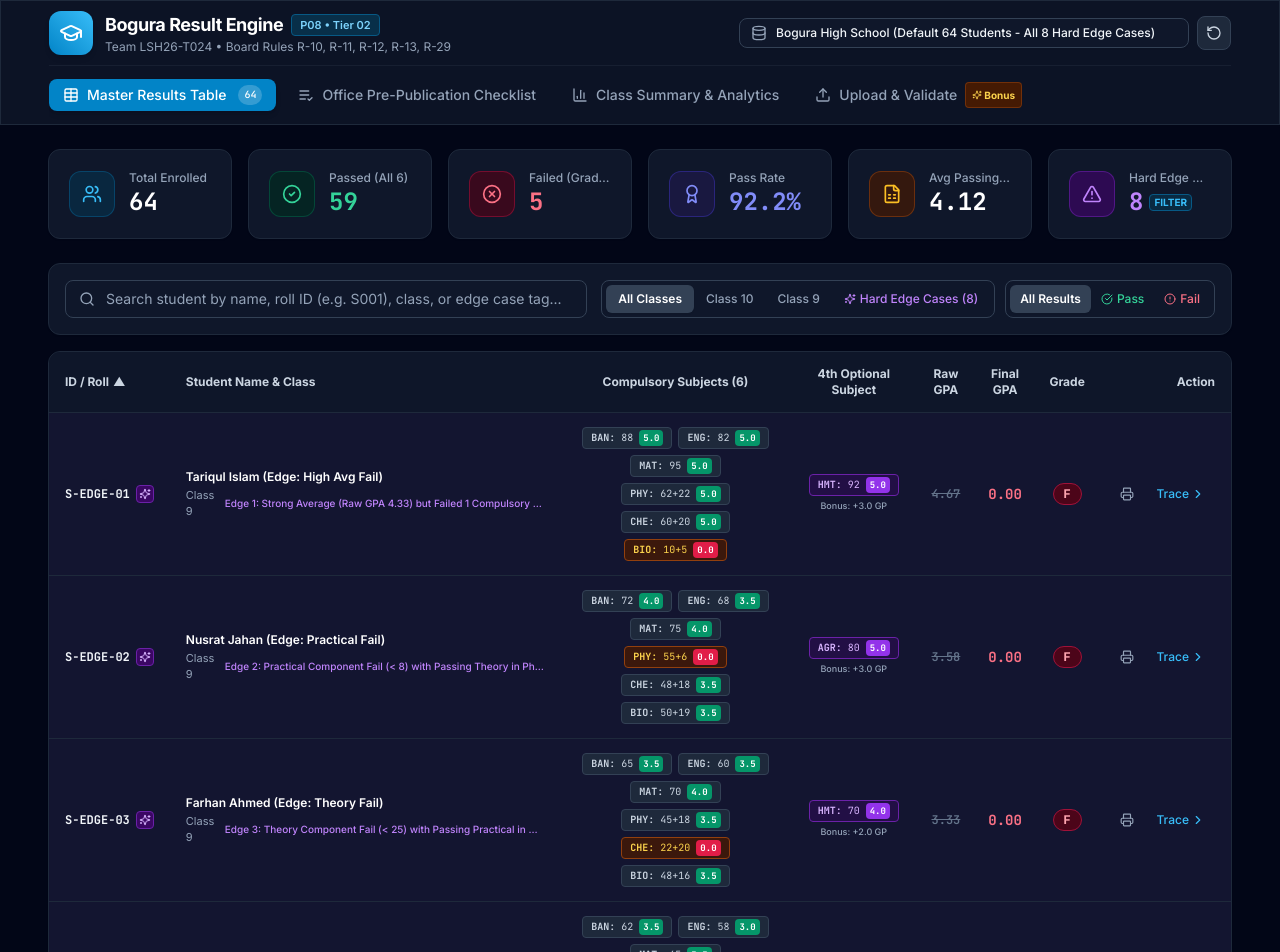
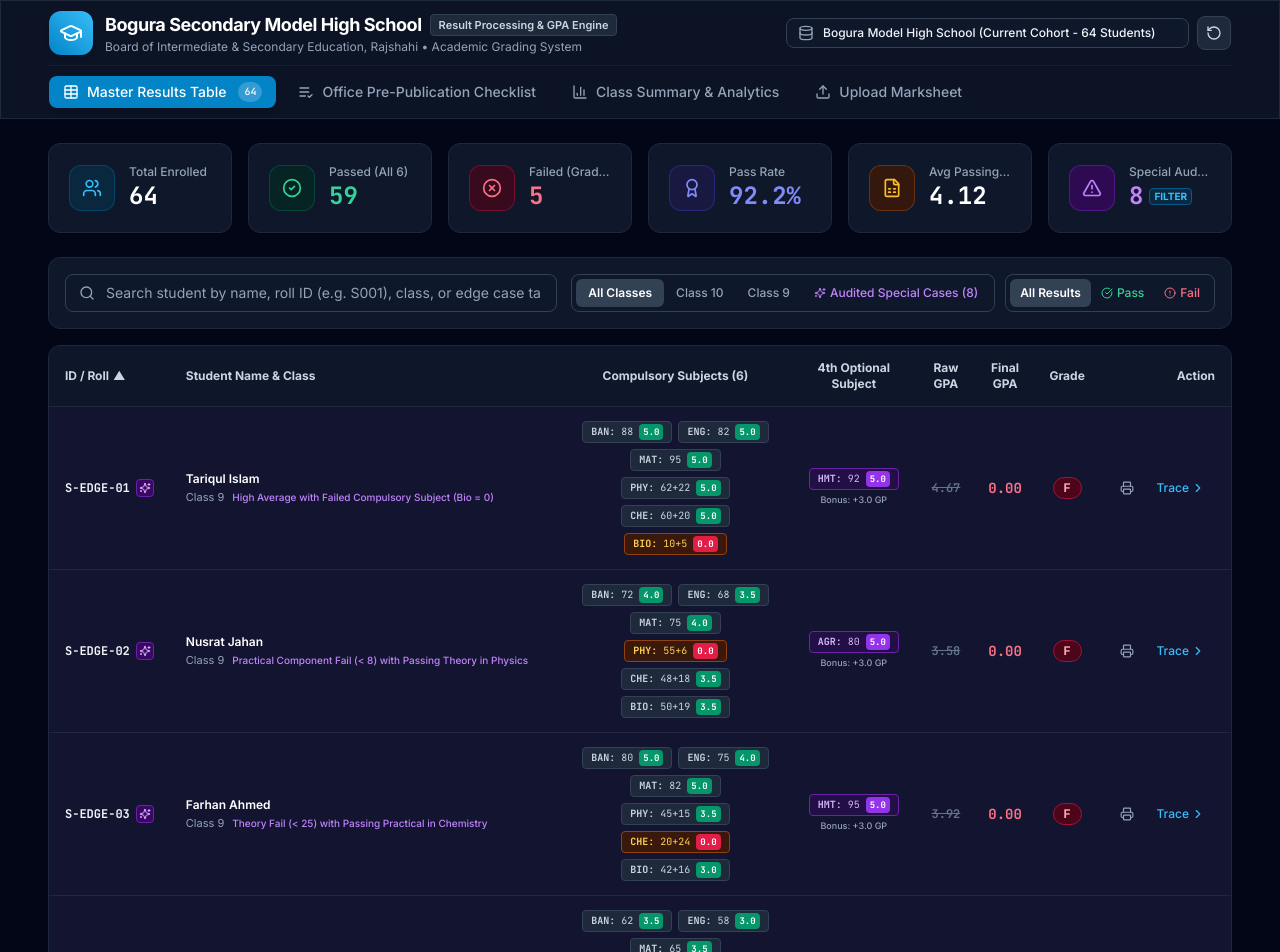
Before and after one commit to al-shaimon/lsh26-t024-p08, a React (Vite) app: page / in a window 1280 px wide. Shown: the top 952 px of the page. Built offline with nearby package versions, Linux system fonts and the light colour scheme.

Commit message:
feat: implement primary application shell, result processing engine integration, and data fixture management

```diff
--- a/src/App.tsx
+++ b/src/App.tsx
@@ -125,10 +125,10 @@ export const App: React.FC = () => {
       <footer className="border-t border-slate-800 py-6 text-center text-xs text-slate-400 no-print mt-auto">
         <div className="w-full px-4 sm:px-6 lg:px-8 xl:px-12 flex flex-col sm:flex-row items-center justify-between gap-2">
           <p>
-            Bogura Secondary School Result Processing Engine • Problem P08 (Tier 02 - Hard 7.5 pts)
+            © 2026 Bogura Secondary Model High School • Academic Examination &amp; Result Processing System
           </p>
-          <p className="font-mono text-[11px] text-slate-500">
-            Team: <span className="font-bold text-slate-300">LSH26-T024</span> • Event Start Code: <span className="font-bold text-slate-300">LSH26-8490-C900</span>
+          <p className="text-[11px] text-slate-500">
+            Board of Intermediate &amp; Secondary Education, Rajshahi
           </p>
         </div>
       </footer>
--- a/src/components/Navbar.tsx
+++ b/src/components/Navbar.tsx
@@ -42,14 +42,14 @@ export const Navbar: React.FC<NavbarProps> = ({
             <div className="truncate">
               <div className="flex items-center gap-2">
                 <span className="font-bold text-base sm:text-lg tracking-tight text-white">
-                  Bogura Result Engine
+                  Bogura Secondary Model High School
                 </span>
-                <span className="inline-flex items-center px-2 py-0.5 rounded text-[11px] font-semibold bg-brand-950 text-brand-300 border border-brand-800 shrink-0">
-                  P08 • Tier 02
+                <span className="inline-flex items-center px-2 py-0.5 rounded text-[11px] font-semibold bg-slate-800 text-slate-300 border border-slate-700 shrink-0">
+                  Result Processing &amp; GPA Engine
                 </span>
               </div>
               <p className="text-xs text-slate-400 hidden sm:block truncate">
-                Team LSH26-T024 • Board Rules R-10, R-11, R-12, R-13, R-29
+                Board of Intermediate &amp; Secondary Education, Rajshahi • Academic Grading System
               </p>
             </div>
           </div>
@@ -74,7 +74,7 @@ export const Navbar: React.FC<NavbarProps> = ({
             <button
               onClick={onReset}
               title="Reset to Initial Data"
-              className="p-2 text-slate-300 hover:text-brand-400 bg-slate-800 hover:bg-brand-950/50 rounded-lg border border-slate-700 transition shrink-0"
+              className="p-2 text-slate-300 hover:text-brand-400 bg-slate-800 hover:bg-brand-950/50 rounded-lg border border-slate-700 transition shrink-0 cursor-pointer"
             >
               <RotateCcw className="w-4 h-4" />
             </button>
@@ -85,7 +85,7 @@ export const Navbar: React.FC<NavbarProps> = ({
         <div className="flex items-center gap-1.5 sm:gap-2 border-t border-slate-800/60 overflow-x-auto py-2.5 no-scrollbar">
           <button
             onClick={() => setActiveTab('results')}
-            className={`flex items-center gap-2 px-3.5 py-1.5 rounded-lg text-xs sm:text-sm font-medium whitespace-nowrap transition ${
+            className={`flex items-center gap-2 px-3.5 py-1.5 rounded-lg text-xs sm:text-sm font-medium whitespace-nowrap transition cursor-pointer ${
               activeTab === 'results'
                 ? 'bg-brand-600 text-white shadow-md'
                 : 'text-slate-400 hover:text-white hover:bg-slate-800'
@@ -100,7 +100,7 @@ export const Navbar: React.FC<NavbarProps> = ({
 
           <button
             onClick={() => setActiveTab('checklist')}
-            className={`flex items-center gap-2 px-3.5 py-1.5 rounded-lg text-xs sm:text-sm font-medium whitespace-nowrap transition ${
+            className={`flex items-center gap-2 px-3.5 py-1.5 rounded-lg text-xs sm:text-sm font-medium whitespace-nowrap transition cursor-pointer ${
               activeTab === 'checklist'
                 ? 'bg-brand-600 text-white shadow-md'
                 : 'text-slate-400 hover:text-white hover:bg-slate-800'
@@ -112,7 +112,7 @@ export const Navbar: React.FC<NavbarProps> = ({
 
           <button
             onClick={() => setActiveTab('analytics')}
-            className={`flex items-center gap-2 px-3.5 py-1.5 rounded-lg text-xs sm:text-sm font-medium whitespace-nowrap transition ${
+            className={`flex items-center gap-2 px-3.5 py-1.5 rounded-lg text-xs sm:text-sm font-medium whitespace-nowrap transition cursor-pointer ${
               activeTab === 'analytics'
                 ? 'bg-brand-600 text-white shadow-md'
                 : 'text-slate-400 hover:text-white hover:bg-slate-800'
@@ -124,17 +124,14 @@ export const Navbar: React.FC<NavbarProps> = ({
 
           <button
             onClick={() => setActiveTab('upload')}
-            className={`flex items-center gap-2 px-3.5 py-1.5 rounded-lg text-xs sm:text-sm font-medium whitespace-nowrap transition ${
+            className={`flex items-center gap-2 px-3.5 py-1.5 rounded-lg text-xs sm:text-sm font-medium whitespace-nowrap transition cursor-pointer ${
               activeTab === 'upload'
                 ? 'bg-brand-600 text-white shadow-md'
                 : 'text-slate-400 hover:text-white hover:bg-slate-800'
             }`}
           >
             <Upload className="w-4 h-4" />
-            <span>Upload &amp; Validate</span>
-            <span className="px-1.5 py-0.5 rounded text-[10px] bg-amber-950 text-amber-300 font-bold flex items-center gap-0.5 border border-amber-800/60">
-              <Sparkles className="w-2.5 h-2.5" /> Bonus
-            </span>
+            <span>Upload Marksheet</span>
           </button>
         </div>
       </div>
--- a/src/components/ResultsTable.tsx
+++ b/src/components/ResultsTable.tsx
@@ -153,14 +153,14 @@ export const ResultsTable: React.FC<ResultsTableProps> = ({
             ))}
             <button
               onClick={() => setSelectedClassFilter('edge')}
-              className={`px-3 py-1.5 rounded-md transition flex items-center gap-1 whitespace-nowrap ${
+              className={`px-3 py-1.5 rounded-md transition flex items-center gap-1 whitespace-nowrap cursor-pointer ${
                 selectedClassFilter === 'edge'
                   ? 'bg-purple-600 text-white shadow-sm font-semibold'
                   : 'text-purple-400 hover:text-purple-300'
               }`}
             >
               <Sparkles className="w-3 h-3" />
-              <span>Hard Edge Cases (8)</span>
+              <span>Audited Special Cases (8)</span>
             </button>
           </div>
 
--- a/src/components/StatsOverview.tsx
+++ b/src/components/StatsOverview.tsx
@@ -89,7 +89,7 @@ export const StatsOverview: React.FC<StatsOverviewProps> = ({
         </div>
       </div>
 
-      {/* Hard Edge Cases / Flagged */}
+      {/* Audited Special Cases */}
       <div
         onClick={onFilterEdgeCases}
         className={`glass-card p-4 sm:p-5 flex items-center gap-3.5 cursor-pointer transition ${
@@ -103,7 +103,7 @@ export const StatsOverview: React.FC<StatsOverviewProps> = ({
         </div>
         <div className="min-w-0">
           <p className="text-xs font-medium text-slate-400 truncate">
-            {edgeCount > 0 ? 'Hard Edge Cases' : 'Office Flags'}
+            {edgeCount > 0 ? 'Special Audit Cases' : 'Office Checklist Flags'}
           </p>
           <div className="flex items-center gap-1.5">
             <p className="text-xl sm:text-2xl font-bold text-purple-400 font-mono">
--- a/src/data/defaultDataset.ts
+++ b/src/data/defaultDataset.ts
@@ -24,10 +24,10 @@ export const DEFAULT_STUDENTS: StudentRaw[] = [
   // ==========================================
   {
     id: "S-EDGE-01",
-    name: "Tariqul Islam (Edge: High Avg Fail)",
+    name: "Tariqul Islam",
     class: "Class 9",
     optional: "HMT",
-    edgeCaseTag: "Edge 1: Strong Average (Raw GPA 4.33) but Failed 1 Compulsory Subject (Bio = 0) -> Overall Result F (GPA 0.00)",
+    edgeCaseTag: "High Average with Failed Compulsory Subject (Bio = 0)",
     marks: {
       BAN: 88,
       ENG: 82,
@@ -40,15 +40,15 @@ export const DEFAULT_STUDENTS: StudentRaw[] = [
   },
   {
     id: "S-EDGE-02",
-    name: "Nusrat Jahan (Edge: Practical Fail)",
+    name: "Nusrat Jahan",
     class: "Class 9",
     optional: "AGR",
-    edgeCaseTag: "Edge 2: Practical Component Fail (< 8) with Passing Theory in Physics (Theory 55/75, Practical 6/25) -> Subject GP 0.0",
+    edgeCaseTag: "Practical Component Fail (< 8) with Passing Theory in Physics",
     marks: {
       BAN: 72,
       ENG: 68,
       MAT: 75,
-      PHY: { theory: 55, practical: 6 }, // Practical < 8 -> R-11 Fail! Total 61 ignored
+      PHY: { theory: 55, practical: 6 }, // Practical < 8 -> Fail! Total 61 ignored
       CHE: { theory: 48, practical: 18 }, // Total 66 (3.5)
       BIO: { theory: 50, practical: 19 }, // Total 69 (3.5)
       AGR: { theory: 60, practical: 20 }, // Total 80 (5.0) -> Bonus +3.0
@@ -56,26 +56,26 @@ export const DEFAULT_STUDENTS: StudentRaw[] = [
   },
   {
     id: "S-EDGE-03",
-    name: "Farhan Ahmed (Edge: Theory Fail)",
+    name: "Farhan Ahmed",
     class: "Class 9",
     optional: "HMT",
-    edgeCaseTag: "Edge 3: Theory Component Fail (< 25) with Passing Practical in Chemistry (Theory 22/75, Practical 20/25) -> Subject GP 0.0",
+    edgeCaseTag: "Theory Fail (< 25) with Passing Practical in Chemistry",
     marks: {
-      BAN: 65,
-      ENG: 60,
-      MAT: 70,
-      PHY: { theory: 45, practical: 18 }, // Total 63 (3.5)
-      CHE: { theory: 22, practical: 20 }, // Theory < 25 -> R-11 Fail! Total 42 ignored
-      BIO: { theory: 48, practical: 16 }, // Total 64 (3.5)
-      HMT: { theory: 52, practical: 18 }, // Total 70 (4.0) -> Bonus +2.0
+      BAN: 80,
+      ENG: 75,
+      MAT: 82,
+      PHY: { theory: 45, practical: 15 }, // Total 60 (3.5)
+      CHE: { theory: 20, practical: 24 }, // Theory < 25 -> Fail! Total 44 ignored
+      BIO: { theory: 42, practical: 16 }, // Total 58 (3.0)
+      HMT: { theory: 70, practical: 25 }, // Total 95 (5.0) -> Bonus +3.0
     },
   },
   {
     id: "S-EDGE-04",
-    name: "Sabrina Akter (Edge: Optional <= 2.0)",
+    name: "Sabrina Akter",
     class: "Class 9",
     optional: "AGR",
-    edgeCaseTag: "Edge 4: Optional 4th Subject GP <= 2.0 (GP 2.00) -> Adds 0.00 Bonus Points (Flagged on Checking List)",
+    edgeCaseTag: "4th Optional Subject GP <= 2.0 (GP 2.00) -> Adds 0 Bonus GP",
     marks: {
       BAN: 62,
       ENG: 58,
@@ -83,15 +83,15 @@ export const DEFAULT_STUDENTS: StudentRaw[] = [
       PHY: { theory: 40, practical: 15 }, // Total 55 (3.0)
       CHE: { theory: 42, practical: 16 }, // Total 58 (3.0)
       BIO: { theory: 38, practical: 14 }, // Total 52 (3.0)
-      AGR: { theory: 30, practical: 12 }, // Total 42 (2.0) -> Bonus max(0, 2-2) = 0.00
+      AGR: { theory: 30, practical: 12 }, // Total 42 (2.0) -> Bonus: max(0, 2-2) = 0.0
     },
   },
   {
     id: "S-EDGE-05",
-    name: "Mahmud Hasan (Edge: Optional Absent)",
+    name: "Mahmud Hasan",
     class: "Class 10",
     optional: "HMT",
-    edgeCaseTag: "Edge 5: Absent ('AB') in Optional Subject -> Contributes 0.00 Bonus (Flagged on Checking List)",
+    edgeCaseTag: "Absent ('AB') in Optional Subject -> Contributes 0 Bonus",
     marks: {
       BAN: 78,
       ENG: 74,
@@ -99,39 +99,39 @@ export const DEFAULT_STUDENTS: StudentRaw[] = [
       PHY: { theory: 50, practical: 20 }, // Total 70 (4.0)
       CHE: { theory: 52, practical: 18 }, // Total 70 (4.0)
       BIO: { theory: 54, practical: 20 }, // Total 74 (4.0)
-      HMT: "AB",                          // Absent in 4th subject -> GP 0, Bonus 0
+      HMT: "AB",                          // Absent in optional -> 0 bonus
     },
   },
   {
     id: "S-EDGE-06",
-    name: "Sadia Rahman (Edge: Compulsory Absent)",
+    name: "Sadia Afrin",
     class: "Class 10",
     optional: "AGR",
-    edgeCaseTag: "Edge 6: Absent ('AB') in Compulsory Subject (Mathematics) -> Subject GP 0.0, Overall Result F",
+    edgeCaseTag: "Absent ('AB') in Compulsory Subject (English) -> Result Cancelled (F)",
     marks: {
       BAN: 85,
-      ENG: 80,
-      MAT: "AB",                          // Absent in Compulsory -> GP 0, Overall F
-      PHY: { theory: 58, practical: 22 }, // Total 80 (5.0)
-      CHE: { theory: 55, practical: 21 }, // Total 76 (4.0)
-      BIO: { theory: 60, practical: 22 }, // Total 82 (5.0)
-      AGR: { theory: 62, practical: 21 }, // Total 83 (5.0) -> Bonus +3.0
+      ENG: "AB",                          // Absent in compulsory -> Result F
+      MAT: 90,
+      PHY: { theory: 60, practical: 20 }, // Total 80 (5.0)
+      CHE: { theory: 58, practical: 22 }, // Total 80 (5.0)
+      BIO: { theory: 62, practical: 21 }, // Total 83 (5.0)
+      AGR: { theory: 65, practical: 20 }, // Total 85 (5.0) -> Bonus +3.0
     },
   },
   {
     id: "S-EDGE-07",
-    name: "Rifat Hossain (Edge: Numeric 0 vs AB)",
+    name: "Rifat Ahmed",
     class: "Class 10",
     optional: "HMT",
-    edgeCaseTag: "Edge 7: Scored Numerical Zero (0) in English (Distinct from Absent 'AB')",
+    edgeCaseTag: "Numerical 0 vs Absent Distinction (Scored 0 in Bangla)",
     marks: {
-      BAN: 55,
-      ENG: 0,                             // Scored 0, NOT "AB"
-      MAT: 62,
-      PHY: { theory: 35, practical: 14 }, // Total 49 (2.0)
-      CHE: { theory: 38, practical: 15 }, // Total 53 (3.0)
-      BIO: { theory: 40, practical: 15 }, // Total 55 (3.0)
-      HMT: { theory: 45, practical: 15 }, // Total 60 (3.5) -> Bonus +1.5
+      BAN: 0,                             // Scored zero mark (not absent)
+      ENG: 65,
+      MAT: 70,
+      PHY: { theory: 45, practical: 18 }, // Total 63 (3.5)
+      CHE: { theory: 40, practical: 15 }, // Total 55 (3.0)
+      BIO: { theory: 42, practical: 16 }, // Total 58 (3.0)
+      HMT: { theory: 55, practical: 18 }, // Total 73 (4.0) -> Bonus +2.0
     },
   },
   {
```
Also changed, not shown: src/data/fixtureLoader.ts (+4 -4 lines).
